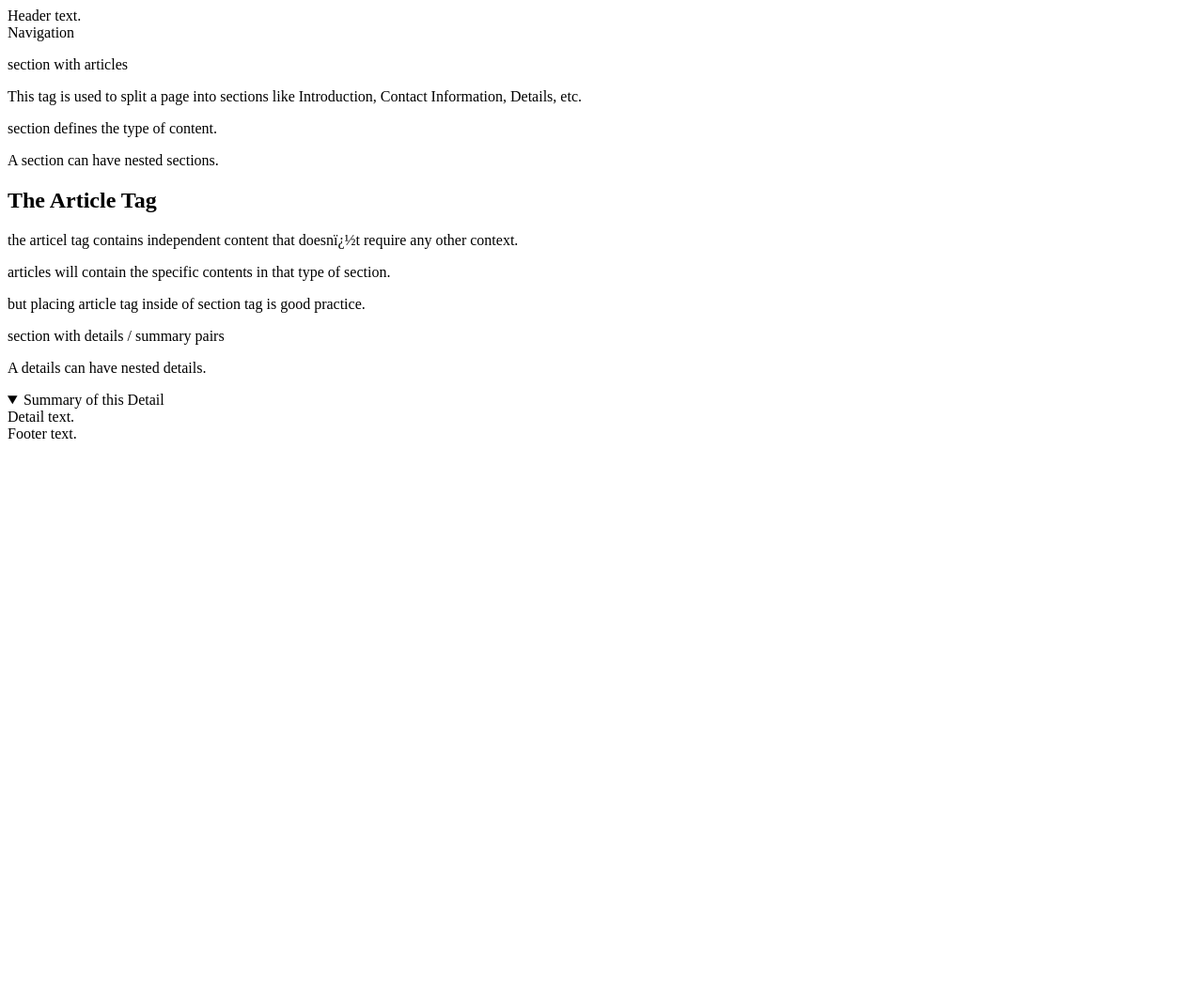
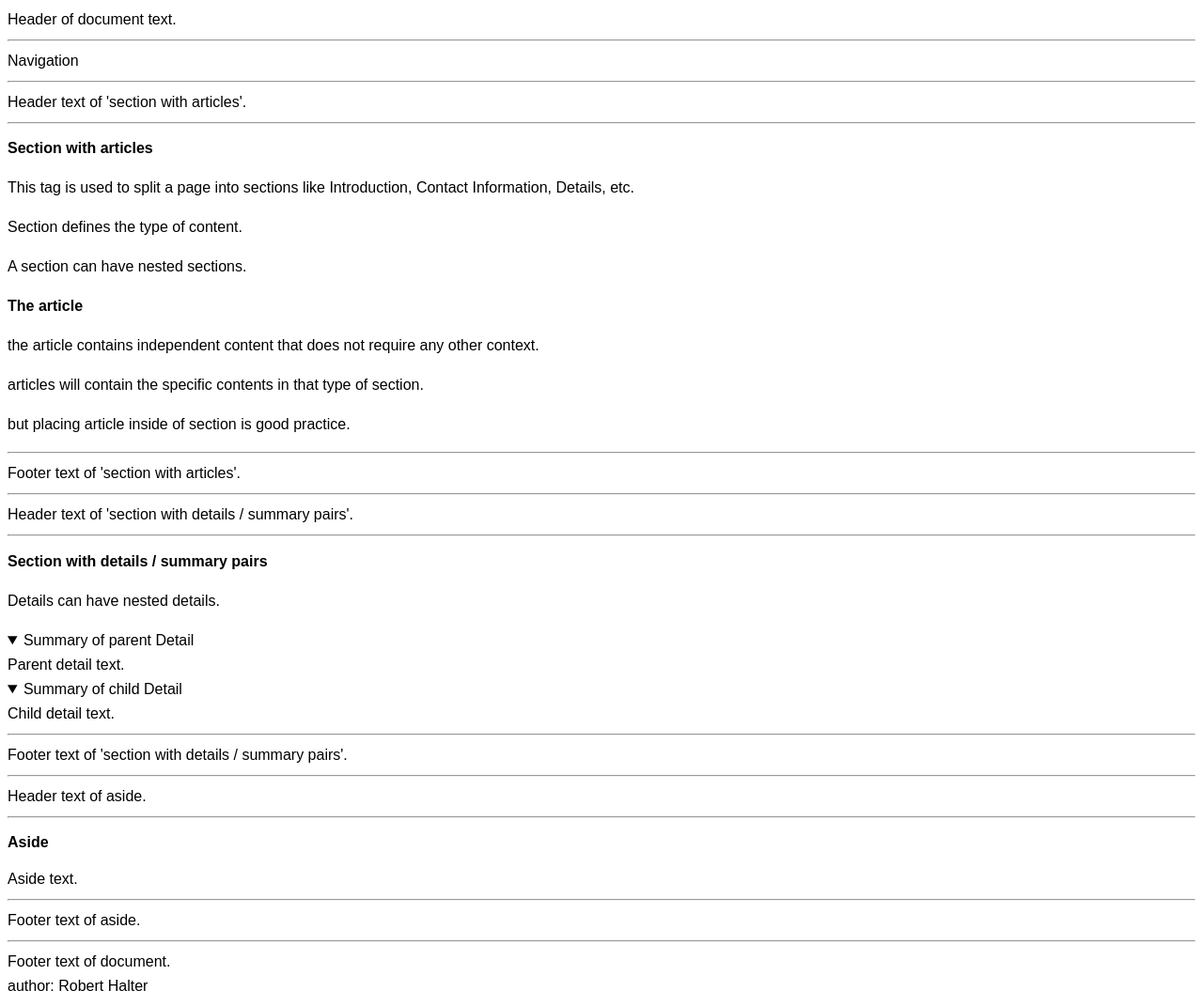
Before and after one commit to roebi/01-01-vanilla-HTML5-starter-page, a plain HTML site: page index.html in a window 1280 px wide. Shown: the whole page at 94% size. Before the commit the page ends 800 px from the top, so only its background shows below. Drawn offline with Linux system fonts and the light colour scheme.

Commit message:
add minimal style, add some comments, add more header and footer, add aside (current not on correct position), in footer of document add autor from header meta

```diff
--- a/index.html
+++ b/index.html
@@ -1,60 +1,149 @@
 <!DOCTYPE html>
-<html>
+<html lang="en-US">
 
 <head>
+  <!-- viewport to make your website look good on all devices -->
   <meta name="viewport" content="width=device-width, initial-scale=1.0">
   <!-- meta charset="utf-8" -->
-  <meta lang="en">
-  <meta name="description" content="AI-Websites">
+  <meta lang="en-US">
+  <!-- for search engines -->
+  <meta name="keywords" content="HTML5 Template Page">
+  <meta name="description" content="HTML5 Template with almost empty CSS and JavaScript Nodes">
   <meta name="author" content="Robert Halter">
-  <!-- link rel="stylesheet" href="css/styles.css" -->
-  <title>AI Websites</title>
+  <!-- link rel="stylesheet" href="css/style.css" -->
+  <style>
+    /* move to css/styles.css */
+    html * {
+      font-family: sans-serif;
+      font-size: 16px;
+      line-height: 1.625;
+      /* default line-height is about 110% to 120% */
+      /* 26px = 1.625 * font-size 16px */
+      /* color: "#333300"; */
+      /* https://color-hex.org/color/333300 contains mainly RED color. */
+      color: "#000033";
+      /* https://color-hex.org/color/000033 contains mainly BLUE color. */
+    }
+  </style>
+  <script>
+    // move to src/script.js
+    // empty inline script
+  </script>
+  <title>HTML5 Template Page</title>
 </head>
 
 <body>
 
   <header>
-    Header text.
+    <!-- header of document -->
+    Header of document text.
+    <hr>
+    </hr>
   </header>
 
   <nav>
-    <!-- Navigation -->
+    <!-- Navigation often links -->
     Navigation
+    <hr>
+    </hr>
   </nav>
 
   <main>
     <!-- main specifies the main content of this document -->
     <!-- only ONE main element in the document. -->
 
+    <section>
+      <header>
+        <!-- header of section -->
+        Header text of 'section with articles'.
+        <hr>
+        </hr>
+      </header>
+      <h2>Section with articles</h2>
+      <p>This tag is used to split a page into sections like Introduction, Contact Information, Details, etc.</p>
+      <p>Section defines the type of content.</p>
+      <p>A section can have nested sections.</p>
+      <article>
+        <h2>The article</h2>
+        <p>the article contains independent content that does not require any other context.</p>
+        <p>articles will contain the specific contents in that type of section.</p>
+        <p>but placing article inside of section is good practice.</p>
+      </article>
+      <footer>
+        <!-- footer of section -->
+        <hr>
+        </hr>
+        Footer text of 'section with articles'.
+      </footer>
+    </section>
+
+    <hr>
+    </hr>
 
     <section>
-      <p>section with articles</p>
-      <p>This tag is used to split a page into sections like Introduction, Contact Information, Details, etc.</p>
-      <p>section defines the type of content.</p>
-      <p>A section can have nested sections.</p>
-
-      <article>
-        <h2>The Article Tag</h2>
-        <p>the articel tag contains independent content that doesn�t require any other context.</p>
-        <p>articles will contain the specific contents in that type of section.</p>
-        <p>but placing article tag inside of section tag is good practice.</p>
-      </article>
-
+      <header>
+        <!-- header of section -->
+        Header text of 'section with details / summary pairs'.
+        <hr>
+        </hr>
+      </header>
+      <h2>Section with details / summary pairs</h2>
+      <p>Details can have nested details.</p>
+      <details open="true">
+        <summary>Summary of parent Detail</summary>
+        Parent detail text.
+        <details open="true">
+          <summary>Summary of child Detail</summary>
+          Child detail text.
+        </details>
+      </details>
+      <footer>
+        <!-- footer of section -->
+        <hr>
+        </hr>
+        Footer text of 'section with details / summary pairs'.
+      </footer>
     </section>
 
-    <section>
-      <p>section with details / summary pairs</p>
-      <p>A details can have nested details.</p>
-      <details open="true">
-        <summary>Summary of this Detail</summary>
-        Detail text.
-      </details>
-    </section>
+    <hr>
+    </hr>
+
+    <aside>
+      <header>
+        <!-- header of aside -->
+        Header text of aside.
+        <hr>
+        </hr>
+      </header>
+      <h2>Aside</h2>
+      Aside text.
+      <footer>
+        <!-- footer of aside -->
+        <hr>
+        </hr>
+        Footer text of aside.
+      </footer>
+    </aside>
 
   </main>
 
-  <footer>
-    Footer text.
+  <footer id="footerOfDocument">
+    <!-- footer of document -->
+    <hr>
+    </hr>
+    Footer text of document.
+    <script>
+      // in footer of document add autor from header meta
+      const author = document.getElementsByName("author")[0].getAttribute("content");
+      // console.log("author:");
+      // console.log(author);
+      const newTextNode = document.createTextNode("author: " + author);
+      const newDivElement = document.createElement("div");
+      newDivElement.appendChild(newTextNode);
+      const footerOfDocumentElement = document.getElementById("footerOfDocument");
+      footerOfDocumentElement.appendChild(newDivElement);
+    </script>
+
   </footer>
 
 </body>
```
